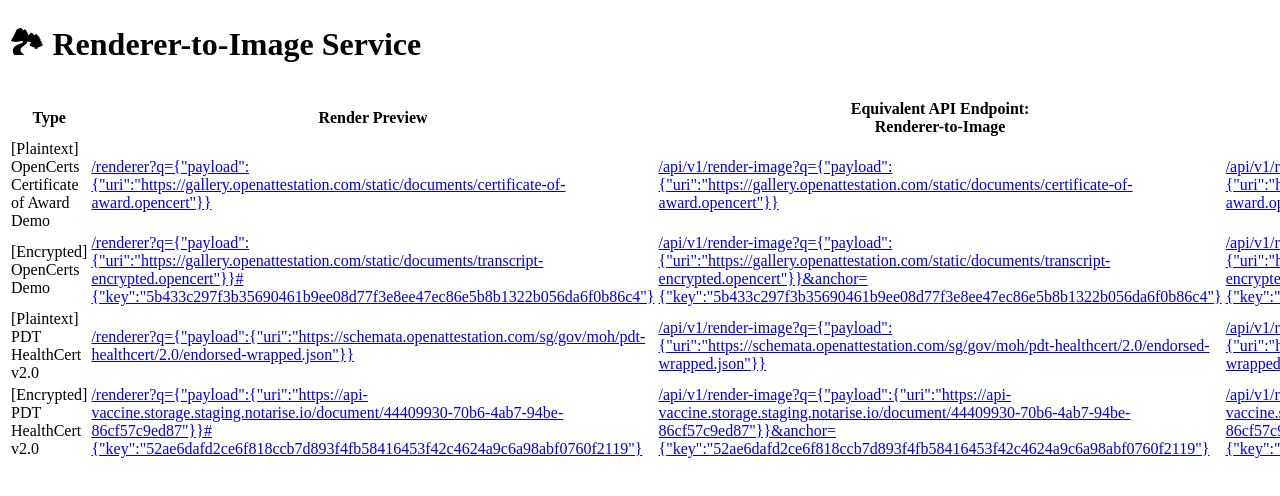
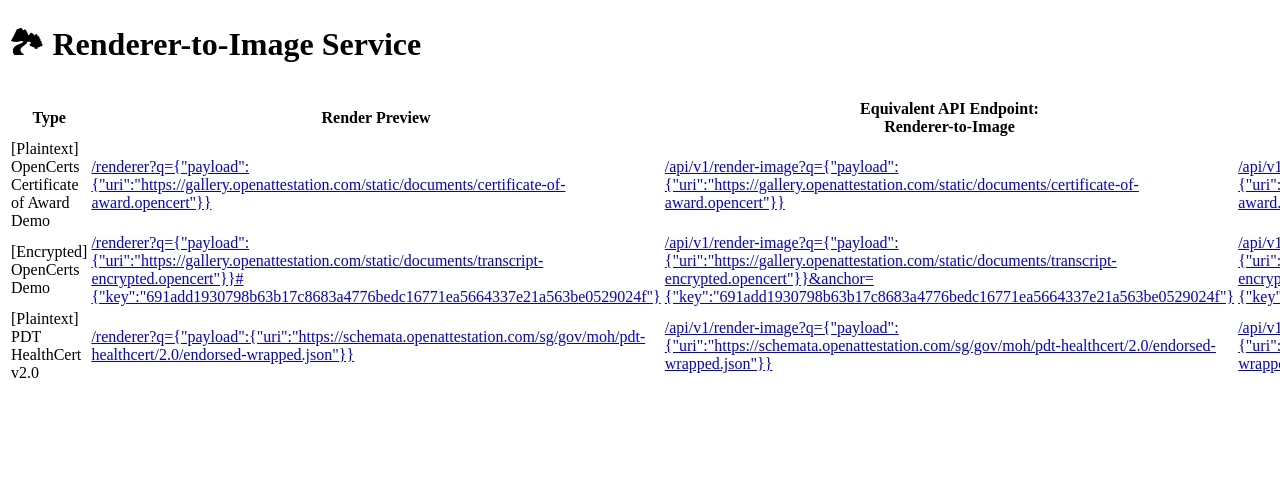
Before and after one commit to Open-Attestation/renderer-to-image-service, a Next.js app: page / in a window 1280 px wide. Shown: the top 496 px of the page. Built offline with nearby package versions, Linux system fonts and the light colour scheme; what runtypes would draw is missing.

Commit message:
chore: remove old sample

```diff
--- a/fixtures/online-samples.ts
+++ b/fixtures/online-samples.ts
@@ -12,17 +12,10 @@
   {
     title: "[Encrypted] OpenCerts Demo",
     q: { payload: { uri: "https://gallery.openattestation.com/static/documents/transcript-encrypted.opencert" } },
-    anchor: { key: "5b433c297f3b35690461b9ee08d77f3e8ee47ec86e5b8b1322b056da6f0b86c4" },
+    anchor: { key: "691add1930798b63b17c8683a4776bedc16771ea5664337e21a563be0529024f" },
   },
   {
     title: "[Plaintext] PDT HealthCert v2.0",
     q: { payload: { uri: "https://schemata.openattestation.com/sg/gov/moh/pdt-healthcert/2.0/endorsed-wrapped.json" } },
   },
-  {
-    title: "[Encrypted] PDT HealthCert v2.0",
-    q: {
-      payload: { uri: "https://api-vaccine.storage.staging.notarise.io/document/44409930-70b6-4ab7-94be-86cf57c9ed87" },
-    },
-    anchor: { key: "52ae6dafd2ce6f818ccb7d893f4fb58416453f42c4624a9c6a98abf0760f2119" },
-  },
 ];
```
